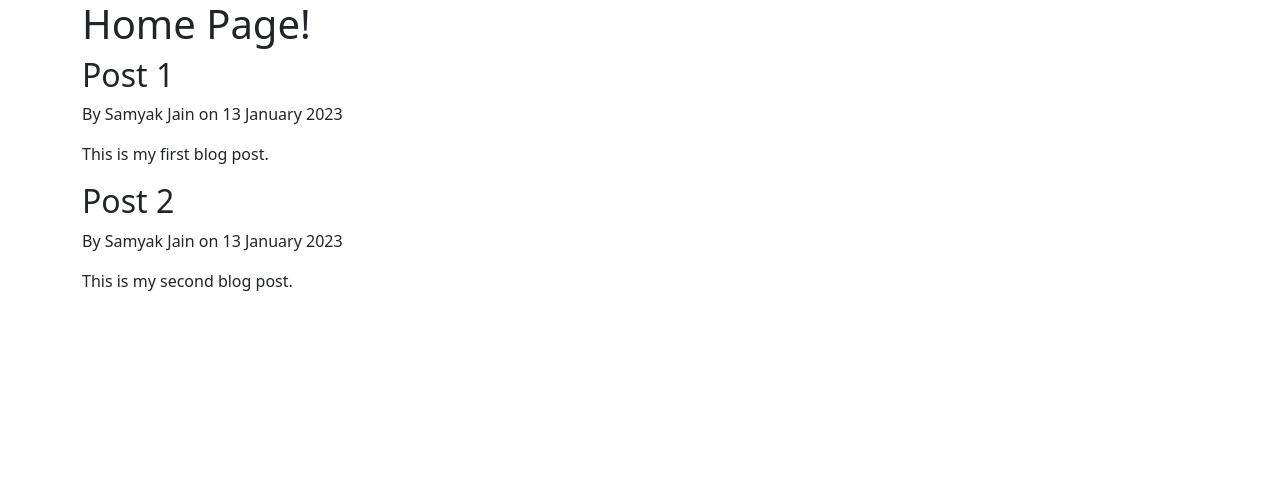
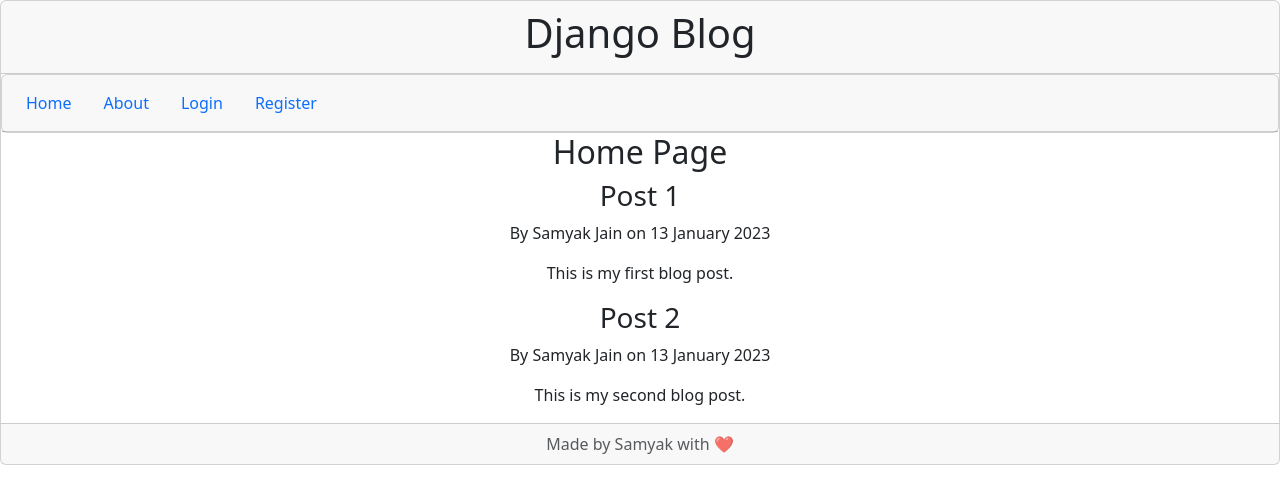
Before and after one commit to samyak1409/django, a Django app: page / in a window 1280 px wide. Shown: the top 504 px of the page. Run offline with Django 4.2, Linux system fonts and the light colour scheme.

Commit message:
vid 3: bootstrap: header, navbar, footer

```diff
--- a/django_project/blog/templates/blog/about.html
+++ b/django_project/blog/templates/blog/about.html
@@ -2,6 +2,6 @@
 
 {% block content %}
 
-<h1>About Page!</h1>
+<h2>About Page</h2>
 
 {% endblock content %}
--- a/django_project/blog/templates/blog/base.html
+++ b/django_project/blog/templates/blog/base.html
@@ -16,10 +16,42 @@
   </head>
   <body>
 
+  <div class="card text-center">
+    <!-- Header (https://getbootstrap.com/docs/5.3/components/card/#header-and-footer) -->
+    <div class="card-header">
+      <h1>Django Blog</h1>
+    </div>
+
+    <!-- Nav Bar (https://getbootstrap.com/docs/5.3/components/card/#navigation) -->
+    <div class="card text-center">
+      <div class="card-header">
+        <ul class="nav nav-pills card-header-pills">
+          <li class="nav-item">
+            <a class="nav-link" href="/">Home</a>
+          </li>
+          <li class="nav-item">
+            <a class="nav-link" href="/about">About</a>
+          </li>
+          <li class="nav-item">
+            <a class="nav-link" href="#">Login</a>
+          </li>
+          <li class="nav-item">
+            <a class="nav-link" href="#">Register</a>
+          </li>
+        </ul>
+      </div>
+    </div>
+
     <div class="container">
     {% block content %}
     {% endblock %}
     </div>
+
+    <!-- Footer (https://getbootstrap.com/docs/5.3/components/card/#header-and-footer) -->
+    <div class="card-footer text-muted">
+      Made by Samyak with ❤️
+    </div>
+  </div>
 
     <script src="https://cdn.jsdelivr.net/npm/bootstrap@5.3.0-alpha1/dist/js/bootstrap.bundle.min.js" integrity="sha384-w76AqPfDkMBDXo30jS1Sgez6pr3x5MlQ1ZAGC+nuZB+EYdgRZgiwxhTBTkF7CXvN" crossorigin="anonymous"></script>
     <script src="https://cdn.jsdelivr.net/npm/@popperjs/core@2.11.6/dist/umd/popper.min.js" integrity="sha384-oBqDVmMz9ATKxIep9tiCxS/Z9fNfEXiDAYTujMAeBAsjFuCZSmKbSSUnQlmh/jp3" crossorigin="anonymous"></script>
--- a/django_project/blog/templates/blog/home.html
+++ b/django_project/blog/templates/blog/home.html
@@ -2,10 +2,10 @@
 
 {% block content %}
 
-<h1>Home Page!</h1>
+<h2>Home Page</h2>
 
 {% for post in posts %}
-<h2>{{ post.title }}</h2>
+<h3>{{ post.title }}</h3>
 <p>By {{ post.author }} on {{ post.date }}</p>
 <p>{{ post.content }}</p>
 {% endfor %}
```
